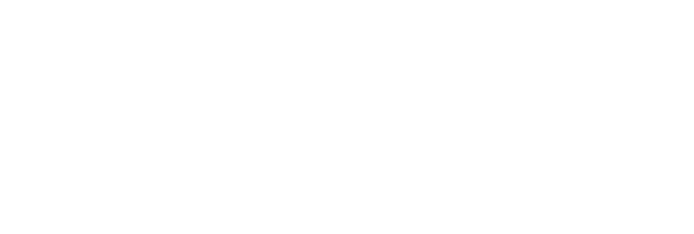
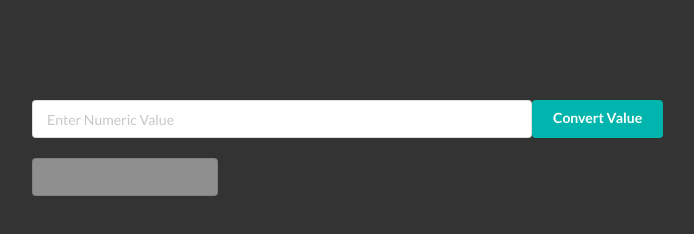
Before and after one commit to Jukachi95/Roman-Numeral-Converter, a plain HTML site: page index.html in a window 1280 px wide. Shown: the whole page, without its empty margins (318-1012 px from the left). Drawn offline with nearby package versions, Linux system fonts and the light colour scheme.

Commit message:
Added Semantic styling for input and dark background

```diff
--- a/app.js
+++ b/app.js
@@ -56,3 +56,6 @@ function convertToRoman(num) {
     }
 
     convertToRoman(7);
+
+    // Store a variable with a value or regExp that only takes numbers
+    // When loading, add a class of 'loading' from semantic to input bar
--- a/index.html
+++ b/index.html
@@ -5,8 +5,29 @@
     <meta name="viewport" content="width=device-width, initial-scale=1.0">
     <meta http-equiv="X-UA-Compatible" content="ie=edge">
     <title>Roman Numeral Converter</title>
+    <link rel="stylesheet" href="style.css">
+    <link rel="stylesheet" href="https://cdnjs.cloudflare.com/ajax/libs/semantic-ui/2.4.1/semantic.min.css" integrity="sha256-9mbkOfVho3ZPXfM7W8sV2SndrGDuh7wuyLjtsWeTI1Q=" crossorigin="anonymous" />
+
 </head>
 <body>
 
+            <div class = "ui input" id = "main-container">
+                <!-- <form action="" id = "main-form"> -->
+
+                        <input type="text" placeholder = "Enter Numeric Value">
+                        <div class = "ui teal button">Convert Value</div>
+                <!-- </form> -->
+
+
+            </div>
+
+            <br> <br>
+
+
+            <div class = "ui disabled input" id = "returnDiv">
+                <input type="text ui disabled input">
+            </div>
+
+
 </body>
 </html>
--- a/style.css
+++ b/style.css
@@ -0,0 +1,34 @@
+*{
+    box-sizing: border-box;
+
+}
+
+body{
+    background-color: #333 !important
+}
+
+#main-container{
+    /* margin: 0 auto; */
+    /* display: flex; */
+    /* justify-content: center; */
+    /* flex-direction: column; */
+    max-width: 700px;
+    margin-top: 100px;
+    margin-left: 350px;
+}
+
+
+input[type=text]{
+width: 500px;
+}
+
+
+#returnDiv{
+    max-width: 700px;
+    margin-left: 350px;
+}
+
+#main-form{
+
+
+}
```
